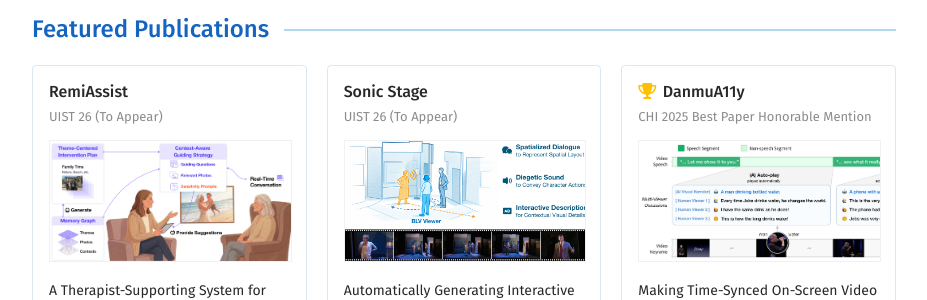
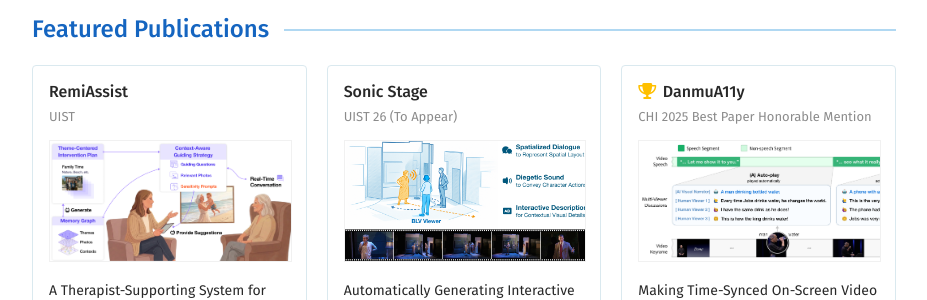
Before and after one commit to ShuchangXu/ShuchangXu.github.io, a Jekyll site: the page built from index.md, in a window 1280 px wide and 900 px high, scrolled down 914 px. Shown: the part 151-451 px from the top of the window, without its empty margins (176-1103 px from the left). Built offline with Jekyll 4.4.1, drawn with Linux system fonts in a browser that asks for light colours; a style sheet for code colours, icons or effects is not loaded.

Commit message:
Update publication details for RemiAssist

```diff
--- a/_publications/2026-remiassist.html
+++ b/_publications/2026-remiassist.html
@@ -14,12 +14,12 @@
   - Pattie Maes
 year: 2026
 no_year: true
-venue: UIST 26 (To Appear)
+venue: UIST
 type: [Conference]
-cv_order: 1
+cv_order: 2
 theme: Enhanced Memory and Reasoning
 order: 1
-pub_order: 1
+pub_order: 2
 image: /assets/img/14_RemiAssist.png
 tags: [Accessibility, Reminiscence]
 highlight: 1
```
